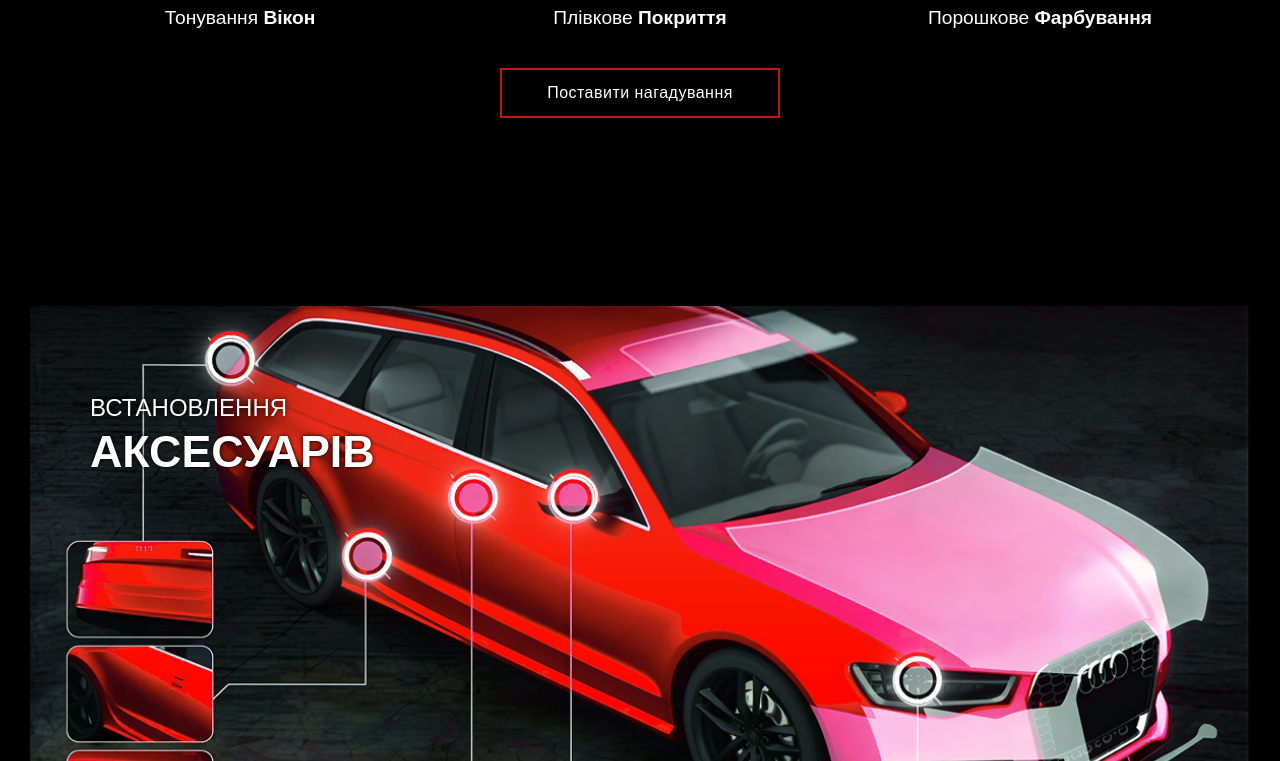
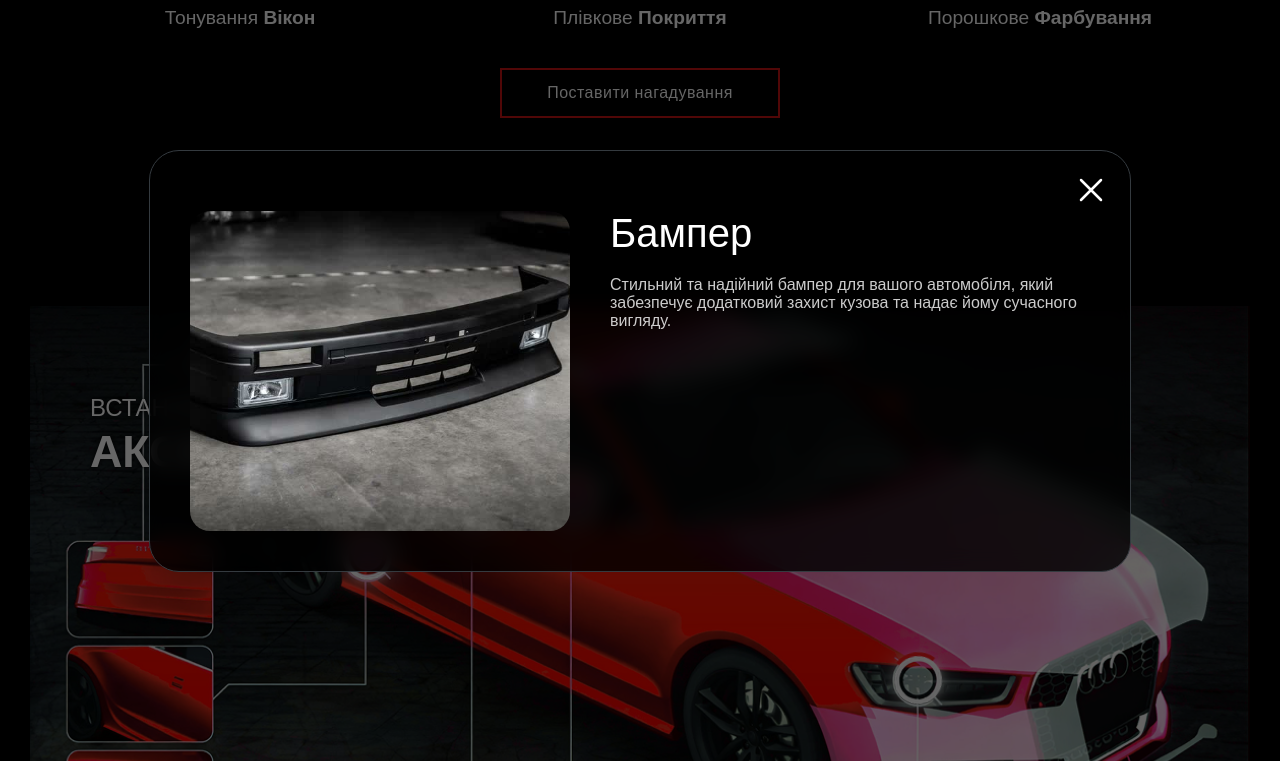
Before and after one commit to CookieUkraine/Car-studio, a website with bundled scripts: page index.html in a window 1280 px wide. Both pictures are taken after a click on the element 230 px from the left and 2231 px from the top of the page. Shown: the part 1870-2631 px from the top of the page. Built offline with nearby package versions, Linux system fonts and the light colour scheme.

Commit message:
Accessories modal update

```diff
--- a/Javascript/script.js
+++ b/Javascript/script.js
@@ -523,3 +523,55 @@ const servicesScreenBlockButton = document.querySelector('.services-screen-block
 servicesScreenBlockButton.addEventListener('click', () => {
     showInputModal('Нагадування', 'Вкажіть ваш номер телефону для запису:');
 });
+
+//--------------------------------------------ACCESSORIES OVERLAY--------------------------------------------
+let accessories = [];
+
+fetch("./accessories.json")
+    .then(response => response.json())
+    .then(data => {
+        accessories = data;
+        attachAccessoryEvents();
+    });
+const accessoriesOverlay = document.querySelector('.accessories-overlay');
+const accessoriesModal = document.querySelector('.accessories-modal');
+const accessoriesCross = accessoriesModal.querySelector('.cross');
+const accessoriesTitle = accessoriesModal.querySelector('h1');
+const accessoriesImage = accessoriesModal.querySelector('img');
+const accessoriesDescription = accessoriesModal.querySelector('p');
+
+function openAccessoryOverlay(item) {
+    accessoriesTitle.textContent = item.name;
+    accessoriesImage.src = item.image;
+    accessoriesImage.alt = item.name;
+    accessoriesDescription.textContent = item.description;
+    accessoriesOverlay.classList.add('active');
+    document.body.style.overflow = 'hidden';
+}
+
+function closeAccessoryOverlay() {
+    accessoriesOverlay.classList.remove('active');
+    document.body.style.overflow = '';
+}
+
+function attachAccessoryEvents() {
+    document.querySelectorAll('.accessories-button').forEach(button => {
+        button.addEventListener('click', (e) => {
+            e.stopPropagation();
+            const item = accessories.find(
+                acc => acc.searchName.toLowerCase() === button.id.toLowerCase()
+            );
+            if (item) {
+                openAccessoryOverlay(item);
+            }
+        });
+    });
+}
+
+accessoriesCross.addEventListener('click', closeAccessoryOverlay);
+
+accessoriesOverlay.addEventListener('click', (e) => {
+    if (!accessoriesModal.contains(e.target)) {
+        closeAccessoryOverlay();
+    }
+});
--- /dev/null
+++ b/accessories.json
@@ -0,0 +1,37 @@
+[
+    {
+        "id": 1,
+        "name": "Бампер",
+        "searchName": "Bumper",
+        "description": "Стильний та надійний бампер для вашого автомобіля, який забезпечує додатковий захист кузова та надає йому сучасного вигляду.",
+        "image": "images/accessories/bumper.jpg"
+    },
+    {
+        "id": 2,
+        "name": "Колісна арка",
+        "searchName": "wheel-arch",
+        "description": "Захисна колісна арка для вашого автомобіля, яка допомагає захистити кузов від бруду, каміння та можливих пошкоджень.",
+        "image": "images/accessories/wheel-arc.jpg"
+    },
+    {
+        "id": 3,
+        "name": "Дверні ручки",
+        "searchName": "door-handle",
+        "description": "Сучасні та зручні ручки дверей для вашого автомобіля, яка поєднує практичність, надійність і стильний дизайн.",
+        "image": "images/accessories/door-handle.jpg"
+    },
+    {
+        "id": 4,
+        "name": "Вікна",
+        "searchName": "window",
+        "description": "Якісне автомобільне вікно з акуратним дизайном, яке забезпечує комфорт, хороший огляд та захист під час поїздки.",
+        "image": "images/accessories/window.jpg"
+    },
+    {
+        "id": 5,
+        "name": "Фари",
+        "searchName": "headlights",
+        "description": "Сучасний комплект автомобільних фар, який забезпечує яскраве освітлення дороги та покращує видимість у темний час доби.",
+        "image": "images/accessories/headlights.png"
+    }
+]
--- a/index.html
+++ b/index.html
@@ -151,6 +151,25 @@
     </section>
     <!-- accessories screen -->
     <section class="container accessories-screen">
+
+
+    <div class="accessories-overlay">
+        <div class="accessories-modal">
+            <div class="cross">
+                <svg width="30px" height="30px" viewBox="0 0 24 24" fill="white" xmlns="http://www.w3.org/2000/svg">
+                    <path d="M20 20L4 4.00003M20 4L4.00002 20" stroke="white" stroke-width="2" stroke-linecap="round"/>
+                </svg>
+            </div>
+            <img src="" alt="">
+            <div class="accessories-modal-text">
+                <h1></h1>
+                <p></p>
+            </div>
+        </div>
+    </div>
+
+
+
         <p class="accessories-screen-text1">ВСТАНОВЛЕННЯ </p>
         <p class="accessories-screen-text2"><span class="bold-font text1 accessories">АКСЕСУАРІВ</span></p>
         <img class="accessories-screen-image" src="images/fourth screen picture.png" alt="Встановлення аксесуарів">
--- a/style/css.css
+++ b/style/css.css
@@ -42,6 +42,16 @@
 @keyframes slide {
     from { transform: translateX(0); }
     to   { transform: translateX(-50%); }
+}
+@keyframes spawnUp {
+    from {
+        transform: translateY(60px);
+        opacity: 0;
+    }
+    to {
+        transform: translateY(0);
+        opacity: 1;
+    }
 }
 /* ----------------------ANIMATIONS--------------------------- */
 html {
@@ -719,6 +729,75 @@ nav {
     color: white;
 }
 
+.accessories-overlay {
+    display: none;
+    position: fixed;
+    inset: 0;
+    z-index: 1000;
+    background: rgba(0, 0, 0, 0.6);
+    justify-content: center;
+    align-items: center;
+}
+.accessories-overlay.active {
+    display: flex;
+}
+.accessories-modal {
+    position: relative;
+    display: flex;
+    flex-direction: row;
+    align-items: flex-start;
+    gap: 40px;
+
+    width: 900px;
+    max-width: 90vw;
+    max-height: 90vh;
+
+    background: rgba(0, 0, 0, 0.8);
+    padding: 60px 40px 40px 40px;
+    backdrop-filter: blur(10px);
+
+    border: 1px solid #343a3f;
+    border-radius: 30px;
+
+    animation: spawnUp 0.4s cubic-bezier(0.34, 1.56, 0.64, 1);
+}
+.accessories-modal .cross {
+    position: absolute;
+    top: 24px;
+    left: 0;
+    right: 0;
+    display: flex;
+    justify-content: flex-end;
+    padding: 0 24px;
+    cursor: pointer;
+    z-index: 1;
+}
+.accessories-modal img {
+    flex: 1;
+    width: 100%;
+    max-width: 380px;
+    height: 320px;
+    object-fit: cover;
+    border-radius: 20px;
+}
+.accessories-modal-text {
+    flex: 1;
+    display: flex;
+    flex-direction: column;
+    align-items: flex-start;
+    text-align: left;
+}
+.accessories-modal-text h1 {
+    margin: 0;
+    font-size: 40px;
+    font-weight: 400;
+}
+.accessories-modal-text p {
+    margin-top: 20px;
+    font-size: 16px;
+    color: rgba(255, 255, 255, 0.8);
+}
+
 .accessories-screen {
     display: flex;
     justify-content: center;
```
Also changed, not shown: images/accessories/bumper.jpg (added), images/accessories/door-handle.jpg (added), images/accessories/wheel-arc.jpg (added), images/accessories/window.jpg (added), 1 other file.
